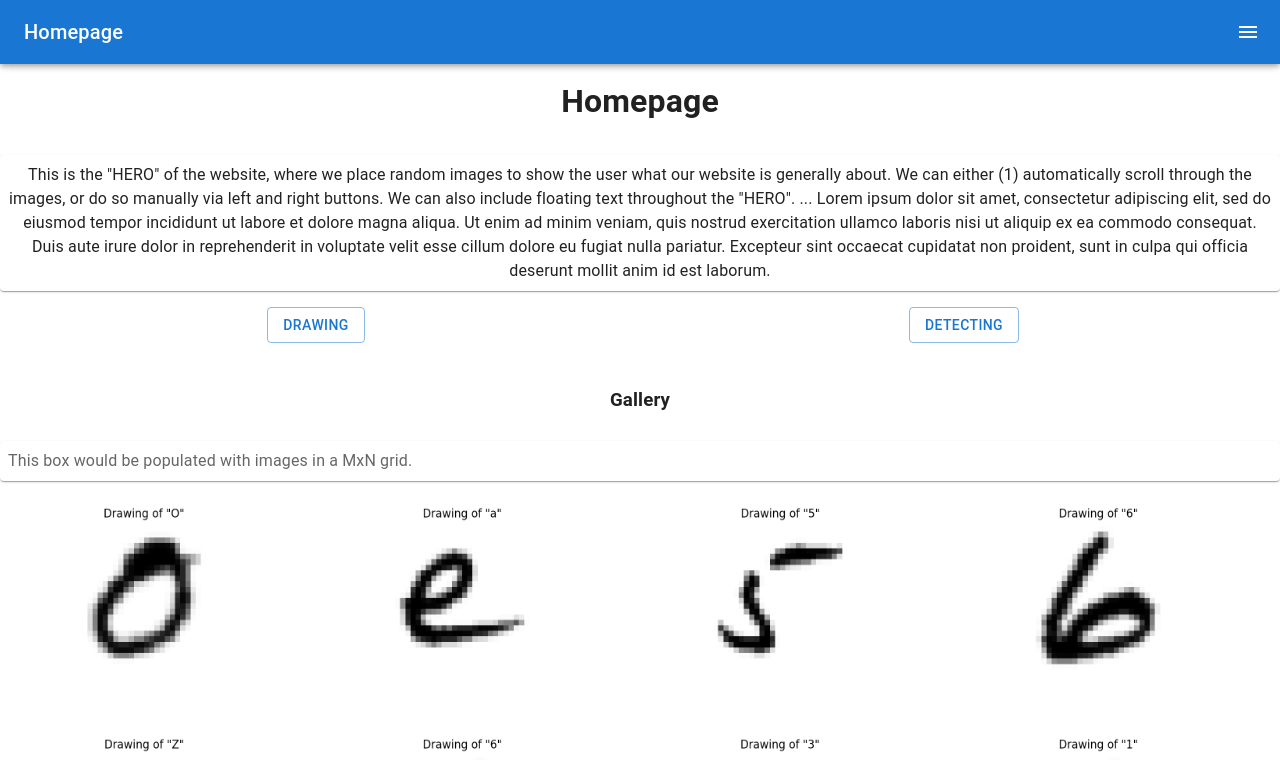
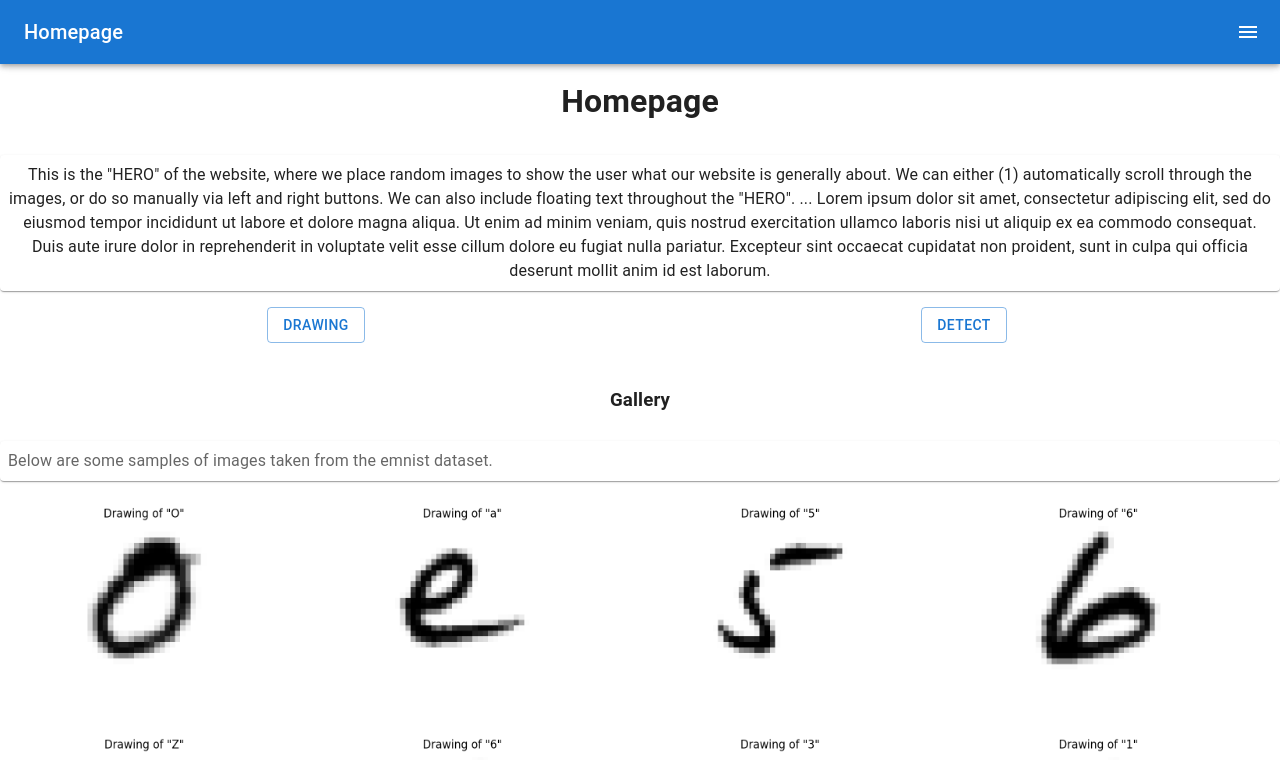
Before and after one commit to limesoda314/CS180-Project, a React (Create React App) app in the folder client/: page / in a window 1280 px wide. Shown: the top 760 px of the page. Built offline with nearby package versions, Linux system fonts and the light colour scheme.

Commit message:
Added border to the canvas. Added links to the buttons

```diff
--- a/client/src/components/pages/Drawing.js
+++ b/client/src/components/pages/Drawing.js
@@ -15,17 +15,17 @@ function Drawing() {
   const canvasRef = useRef(null);
   const [drawing, setDrawing] = React.useState();
 
-
   const ExportDrawing = () => {
 
     var base64 = canvasRef.current.canvasContainer.childNodes[1].toDataURL("image/png");
     setDrawing(base64);
-    base64 = base64.replace("image/png", "image/octet-stream");
+
+    //base64 = base64.replace("image/png", "image/octet-stream");
     //window.location.href=base64;
-    var link = document.getElementById('download_image');
-    link.setAttribute('download', 'untitled.png');
-    link.setAttribute('href', base64);
-    link.click();
+    //var link = document.getElementById('download_image');
+    //link.setAttribute('download', 'untitled.png');
+    //link.setAttribute('href', base64);
+    //link.click();
   };
 
   const ToggleButton = () => {
@@ -45,12 +45,13 @@ function Drawing() {
           {!show ?
               <CanvasDraw
               ref={ canvasRef }
+              style={{marginLeft: "40%", border: '5px solid black'}}
               />
           : <Box></Box>}
           </Grid>
-          <Grid item xs={16}>
+          <Grid item xs={16} >
           {!show ?
-            <Box>
+            <Box >
               <Button variant="contained"
                 onClick={() => {
                   canvasRef.current.undo();
@@ -101,9 +102,7 @@ function Drawing() {
         {/* <Grid item xs={16}> */}
         <ToggleButton />
         {/* </Grid> */}
-        <Grid item alignItems="center" xs={16}>
-          <Typography>Hello world</Typography>
-        </Grid>
+
     </Grid>
   );
 }
--- a/client/src/components/pages/Home.js
+++ b/client/src/components/pages/Home.js
@@ -6,11 +6,13 @@ import Box from "@mui/material/Box";
 
 import { HeroBox } from "../styles/HeroBox";
 import { requirePropFactory } from "@mui/material";
+import { Link } from "react-router-dom";
+import { red } from "@mui/material/colors";
 
 function Home() {
 
+  return (
 
-  return (
       <Grid container spacing={2} columns={2} >
       <Grid item xs={2}>
         <Title component="h1">
@@ -38,16 +40,20 @@ function Home() {
       </Grid>
       <Grid item xs={1}>
         <Box textAlign="center">
+        <Link to="/draw" style={{ textDecoration: 'none', color: 'DodgerBlue' }} >
           <Button variant="outlined">
-            Drawing
+          Drawing
           </Button>
+        </Link>
         </Box>
       </Grid>
       <Grid item xs={1}>
         <Box textAlign="center">
+        <Link to="/detect" style={{ textDecoration: 'none', color: 'DodgerBlue' }}>
           <Button variant="outlined">
-            Detecting
+           Detect
           </Button>
+          </Link>
         </Box>
       </Grid>
       <Grid item xs={2}>
@@ -56,7 +62,7 @@ function Home() {
         </Title>
         <Box>
           <TextBox>
-            This box would be populated with images in a MxN grid.
+            Below are some samples of images taken from the emnist dataset.
           </TextBox>
           <Grid container p={2} spacing={{ xs: 2, md: 3 }} columns={{ xs: 4, sm: 12, md: 16 }}>
             {Array.from(Array(20)).map((_, index) => (
```
